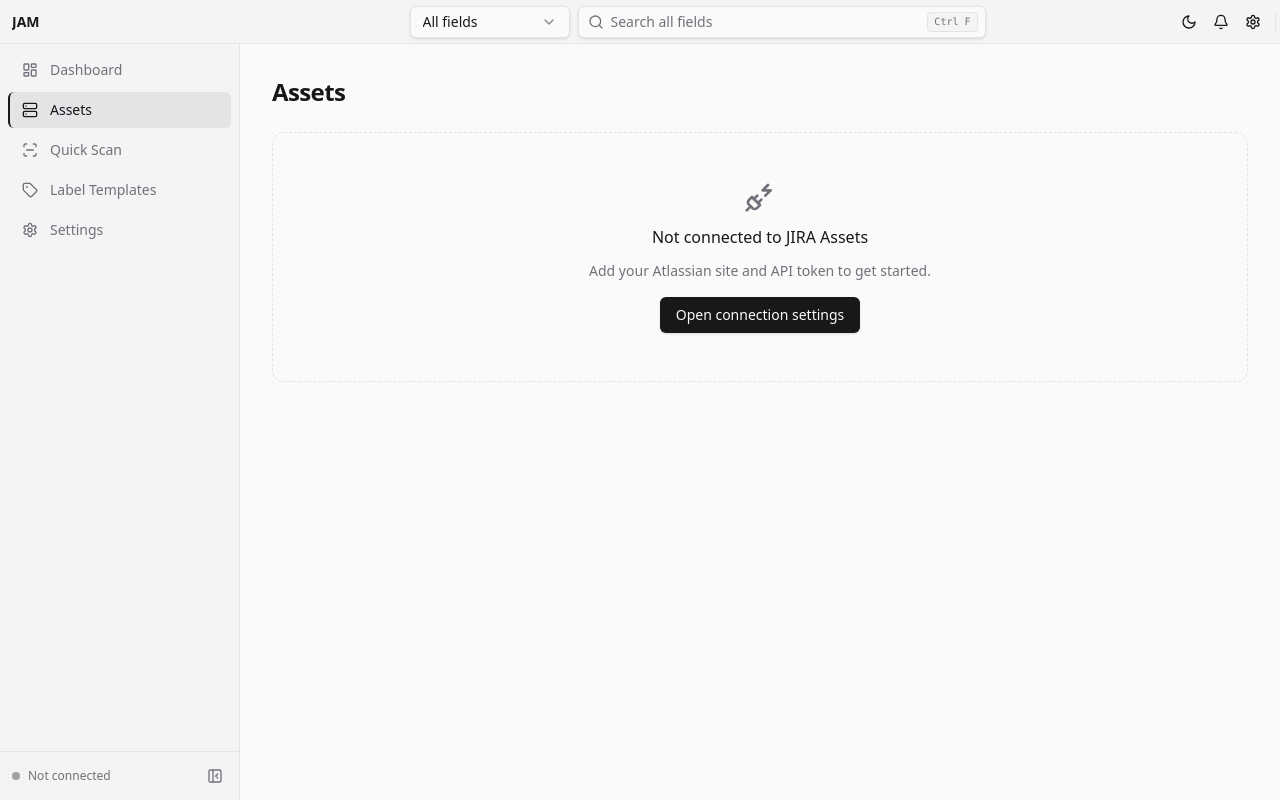
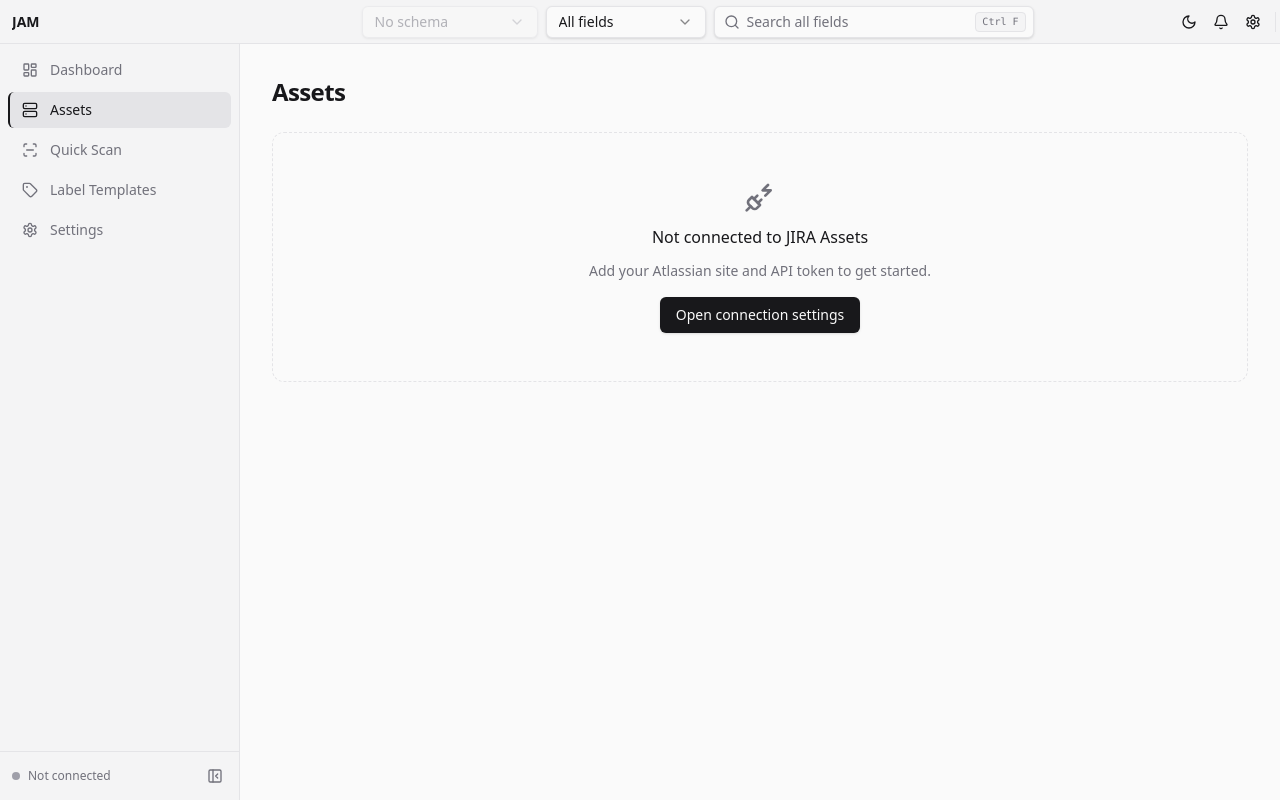
Before and after one commit to mclarence/JAM, a React (Vite) app: page / in a window 1280 px wide. Built offline with nearby package versions, Linux system fonts and the light colour scheme.

Commit message:
Add object type selector to title bar and remove schema assumptions from README

```diff
--- a/src/components/layout/TitleBar.tsx
+++ b/src/components/layout/TitleBar.tsx
@@ -5,7 +5,7 @@
 import { Kbd } from "@/components/ui/primitives";
 import { Popover, PopoverContent, PopoverTrigger, Tooltip } from "@/components/ui/overlays";
 import { Select, SelectContent, SelectItem, SelectTrigger, SelectValue } from "@/components/ui/select";
-import { useAttributes } from "@/api/queries";
+import { useAttributes, useObjectTypes } from "@/api/queries";
 import { sortAttributes } from "@/lib/attributes";
 import { SEARCH_ALL, SEARCH_KEY, isTextarea } from "@/lib/aql";
 import { cn, isMac, modKey } from "@/lib/utils";
@@ -18,6 +18,10 @@
   const { search, setSearch, searchField, setSearchField, page, navigate, searchFocusTick } = useUi();
   const { resolved, toggle } = useThemeStore();
   const objectTypeId = useSettings((s) => s.objectTypeId);
+  const schemaId = useSettings((s) => s.schemaId);
+  const setObjectType = useSettings((s) => s.setObjectType);
+  const objectTypes = useObjectTypes(schemaId);
+  const selectableTypes = useMemo(() => (objectTypes.data ?? []).filter((t) => !t.abstractObjectType), [objectTypes.data]);
   const attrsQuery = useAttributes(objectTypeId);
   // The built-in "Key" option already covers the object's Key attribute.
   const attributes = useMemo(
@@ -55,7 +59,19 @@
       </div>
 
       <div data-tauri-drag-region className="flex flex-1 justify-center">
-        <div className="flex w-full max-w-xl items-center gap-2">
+        <div className="flex w-full max-w-2xl items-center gap-2">
+          <Select value={objectTypeId ?? ""} onValueChange={setObjectType} disabled={!schemaId}>
+            <SelectTrigger className="h-8 w-44 shrink-0 bg-background" aria-label="Object type">
+              <SelectValue placeholder={schemaId ? "Object type" : "No schema"} />
+            </SelectTrigger>
+            <SelectContent>
+              {selectableTypes.map((t) => (
+                <SelectItem key={t.id} value={t.id}>
+                  {t.name}
+                </SelectItem>
+              ))}
+            </SelectContent>
+          </Select>
           <Select value={activeField} onValueChange={setSearchField}>
             <SelectTrigger className="h-8 w-40 shrink-0 bg-background" aria-label="Search field">
               <SelectValue />
```
Also changed, not shown: 1 other file (tests, documents, lock files or other folders).
